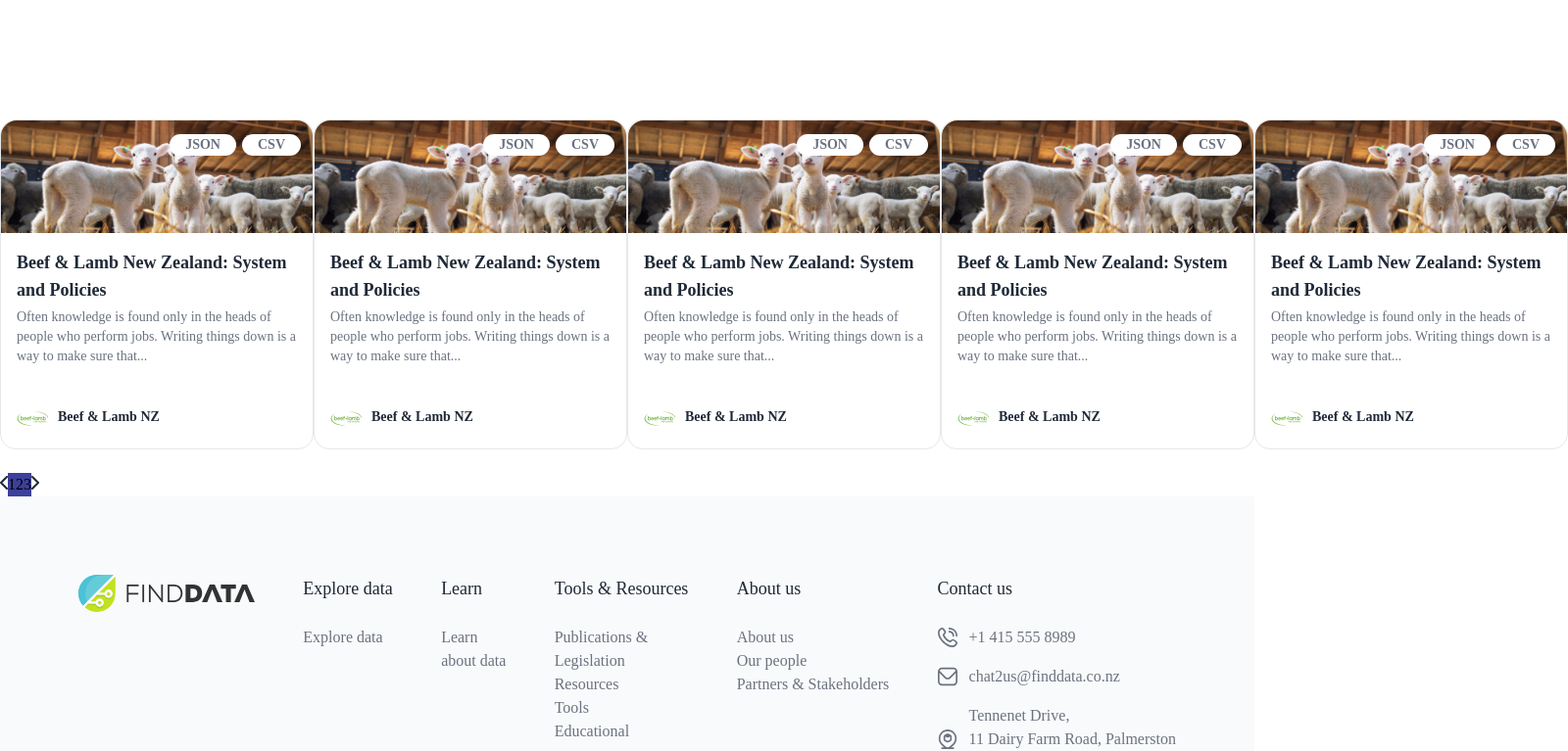
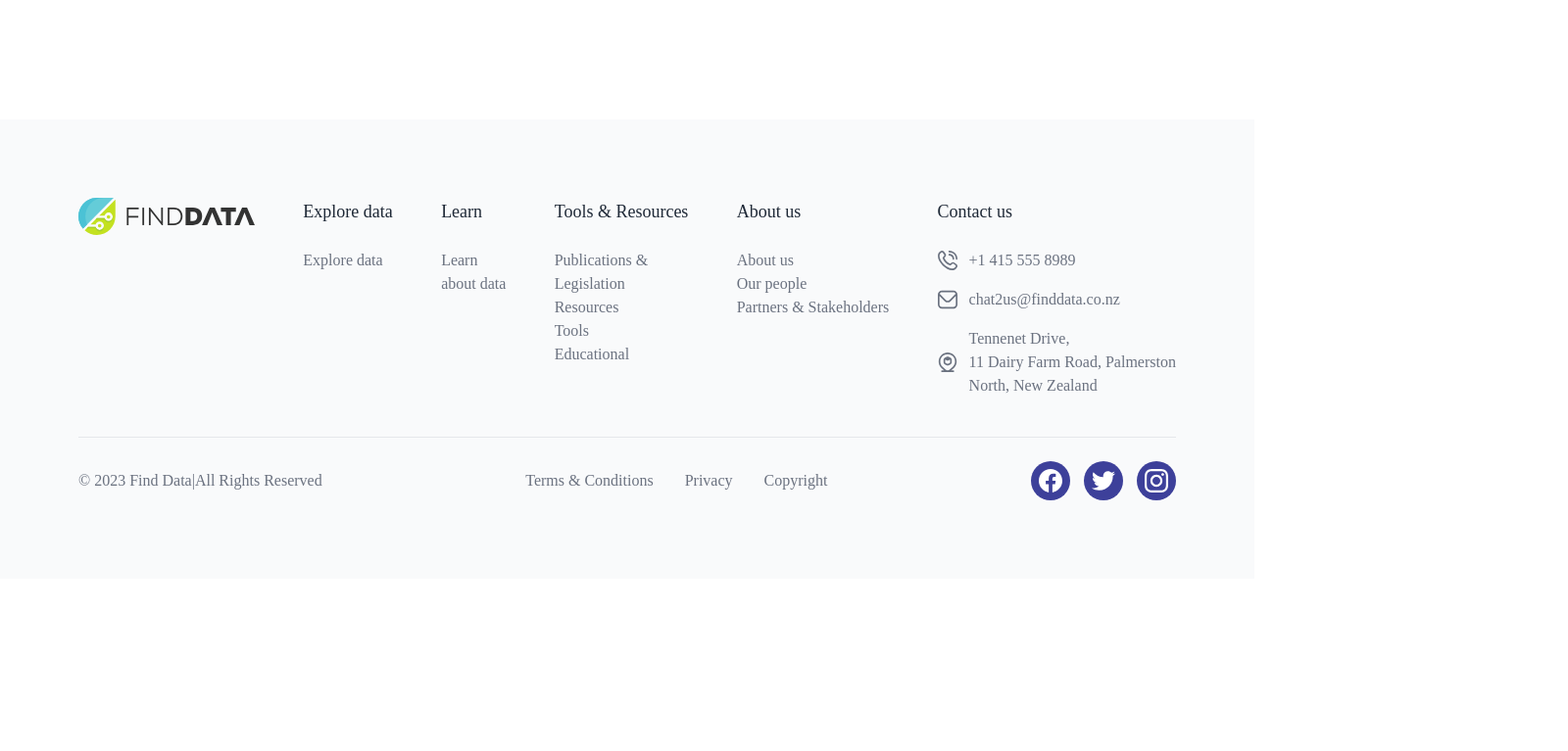
Before and after one commit to lilit1121/find-data-app, a Vue app: page / in a window 1280 px wide. Shown: the part 300-1067 px from the top of the page at 98% size, 1600 px wide, since content can reach past the window. After the commit the page ends 891 px from the top, so only its background shows below. Built offline with nearby package versions, Linux system fonts and the light colour scheme.

Commit message:
remove home content

```diff
--- a/src/pages/Home.vue
+++ b/src/pages/Home.vue
@@ -1,90 +1,3 @@
-<!--
 <template>
-  <div class="flex flex-wrap justify-around">
-    <DataCard v-for="(item, index) in 2" :key="index" />
-  </div>
+
 </template>
-
-<script>
-import DataCard from '../components/DataCard.vue'
-export default {
-  components: {
-    DataCard
-  },
-};
-</script>
-
-<style scoped>
-
-</style> -->
-
-<template>
-  <div>
-    <ul class="flex justify-around">
-      <li v-for="item in paginatedItems" :key="item.id"><DataCard /></li>
-    </ul>
-    <div class="pagination">
-      <button @click="prevPage" :disabled="currentPage === 1"><img src="@/assets/icons/arrow-left.svg" /></button>
-      <button class="bg-royal-blue" v-for="page in totalPages" :key="page" @click="gotoPage(page)" :class="{ active: currentPage === page }">{{ page }}</button>
-      <button @click="nextPage" :disabled="currentPage === totalPages"><img src="@/assets/icons/arrow-right.svg" /></button>
-    </div>
-  </div>
-</template>
-
-<script>
-import DataCard from '../components/DataCard.vue'
-export default {
-  components: {
-    DataCard
-  },
-  data() {
-    return {
-      items: [
-        { id: 1, name: 'Item 1' },
-        { id: 2, name: 'Item 2' },
-        { id: 2, name: 'Item 2' },
-        { id: 2, name: 'Item 2' },
-        { id: 2, name: 'Item 2' },
-        { id: 2, name: 'Item 2' },
-        { id: 2, name: 'Item 2' },
-        { id: 2, name: 'Item 2' },
-        { id: 2, name: 'Item 2' },
-        { id: 2, name: 'Item 2' },
-        { id: 2, name: 'Item 2' },
-        { id: 2, name: 'Item 2' },
-        { id: 2, name: 'Item 2' },
-        // ... more items
-      ],
-      currentPage: 1,
-      itemsPerPage: 5 // Number of items to show per page
-    };
-  },
-  computed: {
-    paginatedItems() {
-      const startIndex = (this.currentPage - 1) * this.itemsPerPage;
-      const endIndex = startIndex + this.itemsPerPage;
-      return this.items.slice(startIndex, endIndex);
-    },
-    totalPages() {
-      return Math.ceil(this.items.length / this.itemsPerPage);
-    }
-  },
-  methods: {
-    prevPage() {
-      if (this.currentPage > 1) {
-        this.currentPage--;
-      }
-    },
-    nextPage() {
-      if (this.currentPage < this.totalPages) {
-        this.currentPage++;
-      }
-    },
-    gotoPage(page) {
-      if (page >= 1 && page <= this.totalPages) {
-        this.currentPage = page;
-      }
-    }
-  }
-};
-</script>
```
